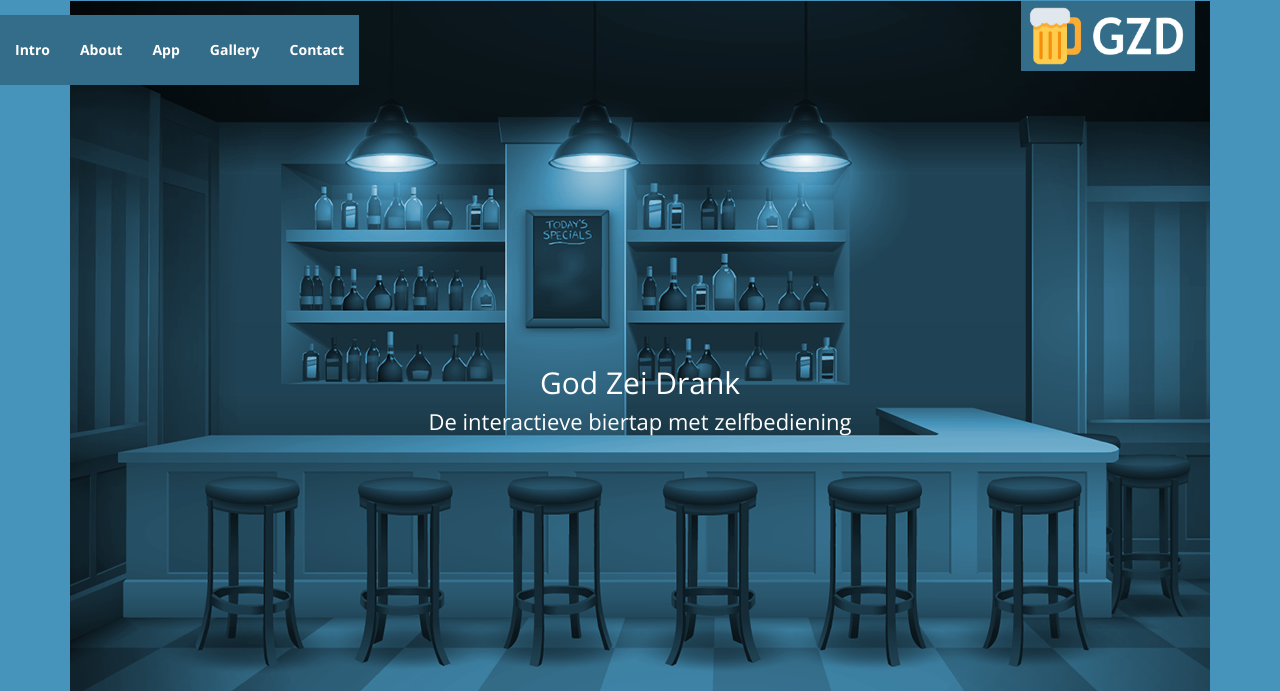
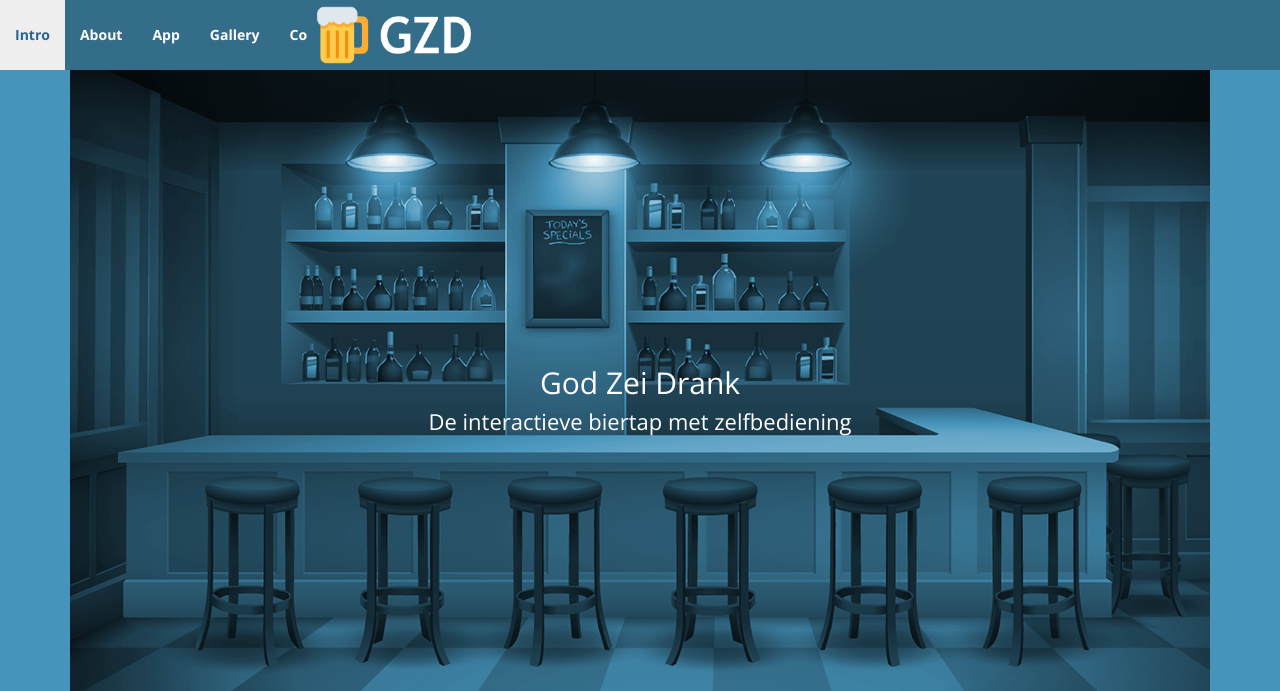
Before and after one commit to Boltgolt/CLE2, a plain HTML site: page website/index.html in a window 1280 px wide. Shown: the top 691 px of the page. Drawn offline with nearby package versions, Linux system fonts and the light colour scheme; no server answers.

Commit message:
Minor changes, added bar at top of the page

```diff
--- a/website/css/style.css
+++ b/website/css/style.css
@@ -23,7 +23,7 @@ body h1 {
 body p {
     font-size: 16px;
     font-family: 'Open Sans', sans-serif;
-    color: ##666;
+    color: #666;
 }
 
 body h3 {
@@ -80,6 +80,7 @@ div #stats {
     top: 0;
     /* Position the navbar at the top of the page */
     left: 0;
+    z-index: 3;
 
 }
 
@@ -87,12 +88,31 @@ div #stats {
 
     position: fixed;
     top: 0;
-    left: 0;
+    right: 0;
+
+}
+#headerbar{
+     height: 70px;
+    background: rgba(52, 109, 138, 1);
+    position: fixed;
+    top: 0;
+    width: 100%;
+    z-index: 2;
+}
+.navimg{
+
+    position:fixed;
+    left:0;
+    margin-top: 40px;
+
+    margin-left: 38.5vh;
+    background-color: purple;
+    z-index:99;
 
 }
 
 .navbar.navbar-custom ul.nav.navbar-nav {
-    margin-top: 15px;
+    margin-top: 0px;
     -webkit-transition: all .4s ease-in-out;
     -moz-transition: all .4s ease-in-out;
     transition: all .4s ease-in-out;
@@ -116,7 +136,8 @@ div #stats {
 }
 
 #contact {
-    height: 75%
+    padding-top: 40vh;
+    height: 90vh;
 }
 
 section {
--- a/website/index.html
+++ b/website/index.html
@@ -17,6 +17,7 @@
 </head>
 
 <body>
+    <div id="headerbar"></div>
     <div class="wrapper">
         <nav class="navbar navbar-custom" role="navigation">
             <div class="container navigation">
@@ -27,7 +28,7 @@
                 <a class="intro" class="smooth"></a>
                 <!-- Collect the nav links, forms, and other content for toggling -->
                 <div class="collapse navbar-collapse navbar-right navbar-main-collapse">
-                    <img src="../website/img/logo.png" alt="test" height="70" width="auto" style="float:left;">
+
                     <ul class="nav navbar-nav">
 
                         <li><a href="#intro">Intro</a></li>
@@ -35,8 +36,13 @@
                         <li><a href="#app">App</a></li>
                         <li><a href="#img">Gallery</a></li>
                         <li><a href="#contact">Contact</a></li>
+
                     </ul>
-                </div>
+                    <div class = "navimg">
+
+                    <img id="navimga" src="../website/img/logo.png" alt="test" height="70s" width="auto" style="float:left;">
+                    </div>
+                    </div>
 
 
                 <section id="intro">
@@ -129,7 +135,8 @@
                     });
                 });
             </script>
-
+        </nav>
+    </div>
 </body>
 
 </html>
```
Also changed, not shown: website/css/bootstrap.min.css.
